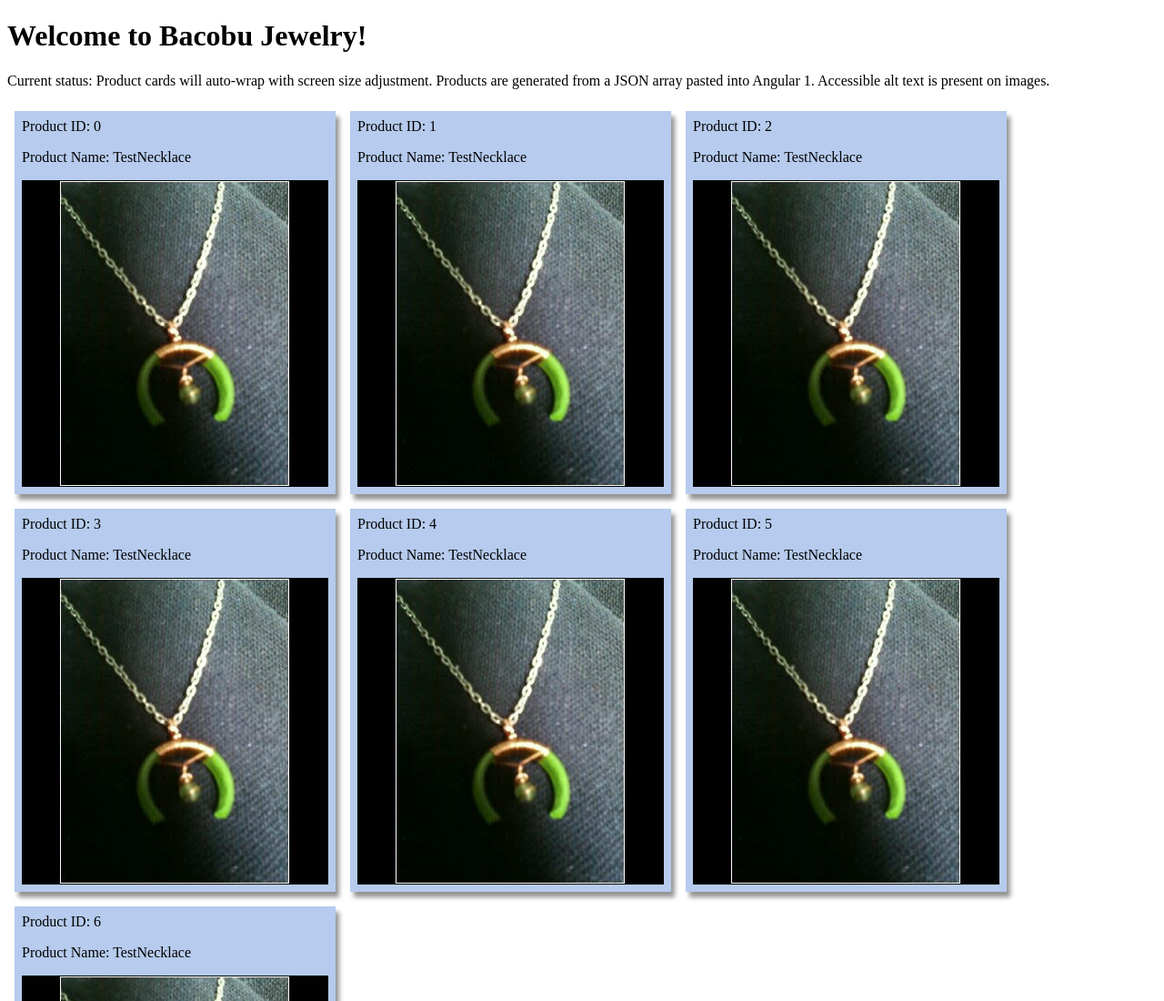
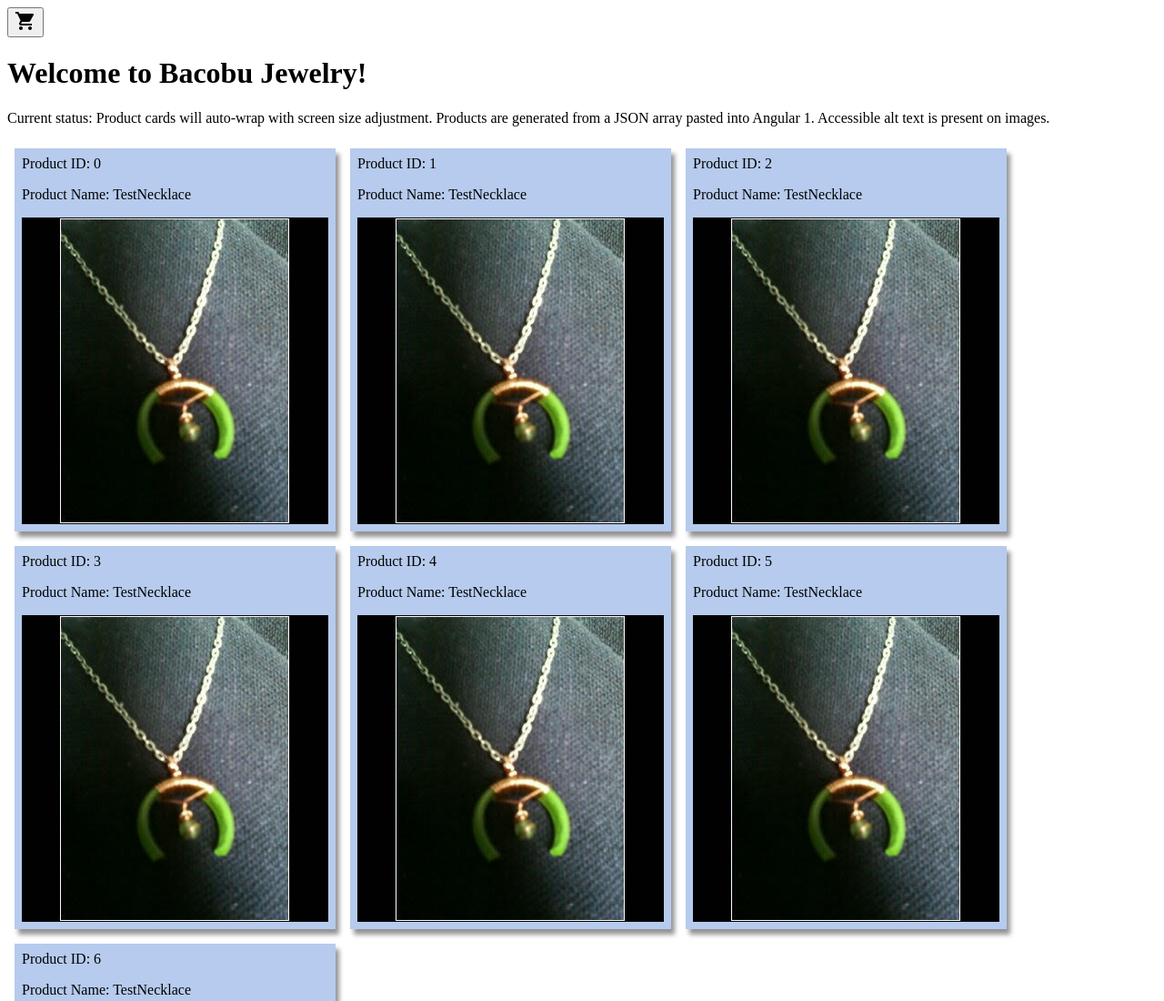
Before and after one commit to Bacobu/Bacobu_Upgrade, a plain HTML site: page Bacobu/www/index.html in a window 1280 px wide. Shown: the top 1100 px of the page at 91% size. Drawn offline with nearby package versions, Linux system fonts and the light colour scheme.

Commit message:
bacobuBareBones0: Added STUB cart button.

```diff
--- a/Bacobu/www/index.html
+++ b/Bacobu/www/index.html
@@ -13,6 +13,9 @@
 		<meta name="author" content="Jessica Swanson">
 	</head>
 	<body>
+		<div>
+			<button><img src="images/icons/materialDesign/shoppingCart.svg" alt="shopping cart"/></button>
+		</div>
 		<h1>
 			{{pageTitle}}
 		</h1>
```
Also changed, not shown: Bacobu/www/images/icons/materialDesign/shoppingCart.svg (added).
